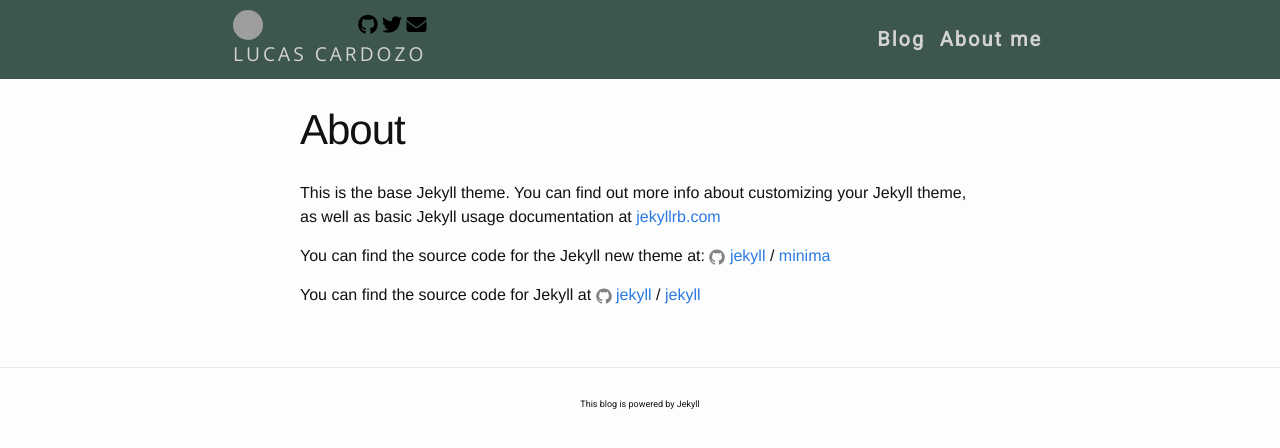
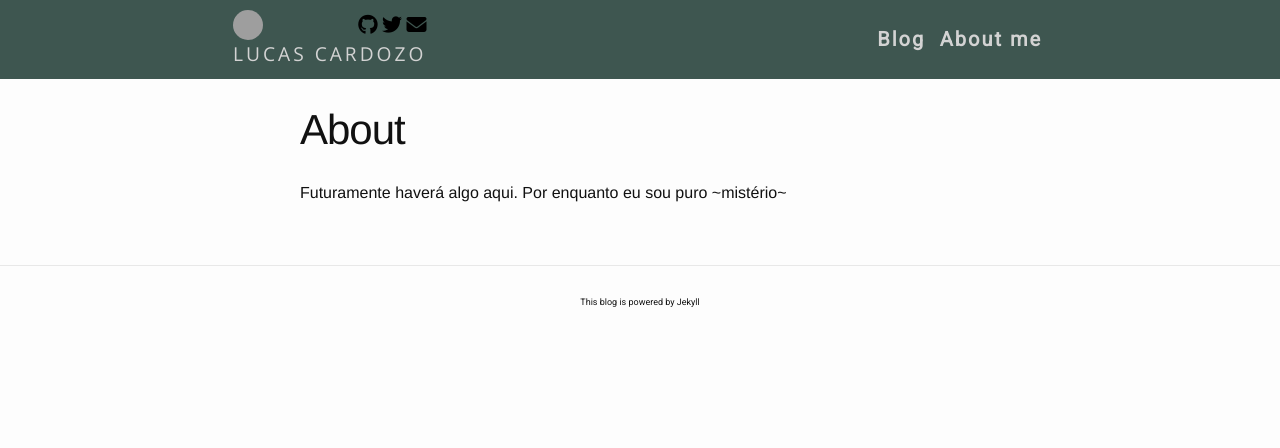
Before and after one commit to lecardozo/lecardozo.github.io, a Jekyll site: the page built from about.md, in a window 1280 px wide. Shown: the top 448 px of the page. Built offline with Jekyll 4.4.1, drawn with Linux system fonts in a browser that asks for light colours; nearby versions of some CDN libraries; grey boxes are pictures that could not be loaded.

Commit message:
editing about page

```diff
--- a/about.md
+++ b/about.md
@@ -3,13 +3,4 @@
 title: About
 permalink: /about/
 ---
-
-This is the base Jekyll theme. You can find out more info about customizing your Jekyll theme, as well as basic Jekyll usage documentation at [jekyllrb.com](https://jekyllrb.com/)
-
-You can find the source code for the Jekyll new theme at:
-{% include icon-github.html username="jekyll" %} /
-[minima](https://github.com/jekyll/minima)
-
-You can find the source code for Jekyll at
-{% include icon-github.html username="jekyll" %} /
-[jekyll](https://github.com/jekyll/jekyll)
+Futuramente haverá algo aqui. Por enquanto eu sou puro ~mistério~
```
